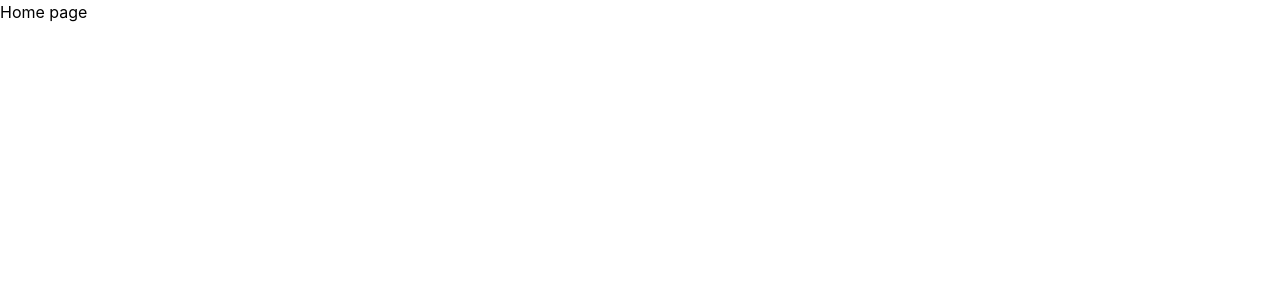
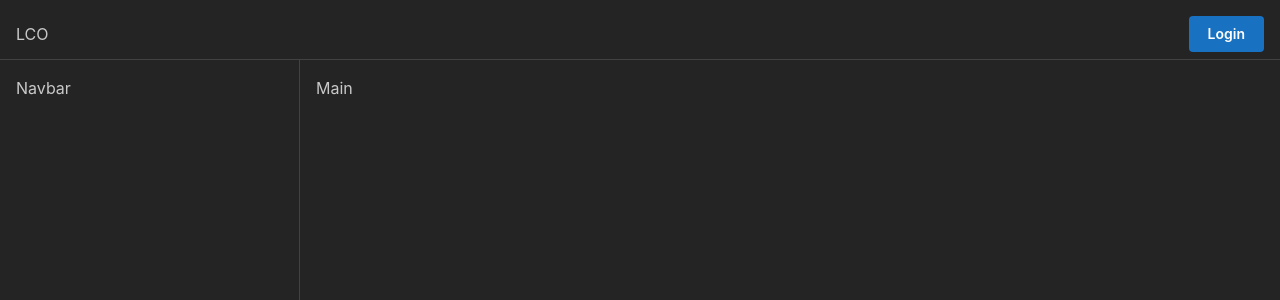
Before and after one commit to aryan877/clerk-tut, a Next.js app: page / in a window 1280 px wide. Shown: the top 300 px of the page. Built offline with nearby package versions, Linux system fonts and the light colour scheme.

Commit message:
login button ui

```diff
--- /dev/null
+++ b/app/components/LoginButton.tsx
@@ -0,0 +1,10 @@
+import { Button } from '@mantine/core'
+import React from 'react'
+
+function LoginButton() {
+  return (
+    <Button>Login</Button>
+  )
+}
+
+export default LoginButton
--- a/app/layout.tsx
+++ b/app/layout.tsx
@@ -20,7 +20,7 @@ export default function RootLayout({ children }: { children: any }) {
         />
       </head>
       <body>
-        <MantineProvider theme={theme}>{children}</MantineProvider>
+        <MantineProvider defaultColorScheme='dark' theme={theme}>{children}</MantineProvider>
       </body>
     </html>
   );
--- a/app/page.tsx
+++ b/app/page.tsx
@@ -1,3 +1,41 @@
-export default function HomePage() {
-  return <div>Home page</div>;
+'use client';
+import { AppShell, Box, Burger, Group, Text } from '@mantine/core';
+import { useDisclosure } from '@mantine/hooks';
+import LoginButton from '@/components/LoginButton';
+
+export default function HomePage({ children }: { children: React.ReactNode }) {
+  const [opened, { toggle }] = useDisclosure();
+
+  return (
+    <AppShell
+      header={{ height: 60 }}
+      navbar={{
+        width: 300,
+        breakpoint: 'sm',
+        collapsed: { mobile: !opened },
+      }}
+      padding="md"
+    >
+      <AppShell.Header p="md">
+        <Group justify='space-between'>
+          <Box>
+            <Burger
+              opened={opened}
+              onClick={toggle}
+              hiddenFrom="sm"
+              size="sm"
+            />
+            <Text>LCO</Text>
+          </Box>
+          <LoginButton />
+        </Group>
+      </AppShell.Header>
+
+      <AppShell.Navbar p="md">
+        <Text>Navbar</Text>
+      </AppShell.Navbar>
+
+      <AppShell.Main>Main</AppShell.Main>
+    </AppShell>
+  );
 }
--- a/tsconfig.json
+++ b/tsconfig.json
@@ -1,5 +1,9 @@
 {
   "compilerOptions": {
+    "baseUrl": "./app",
+    "paths": {
+      "@/*": ["*"]
+    },
     "target": "es5",
     "lib": [
       "dom",
```
